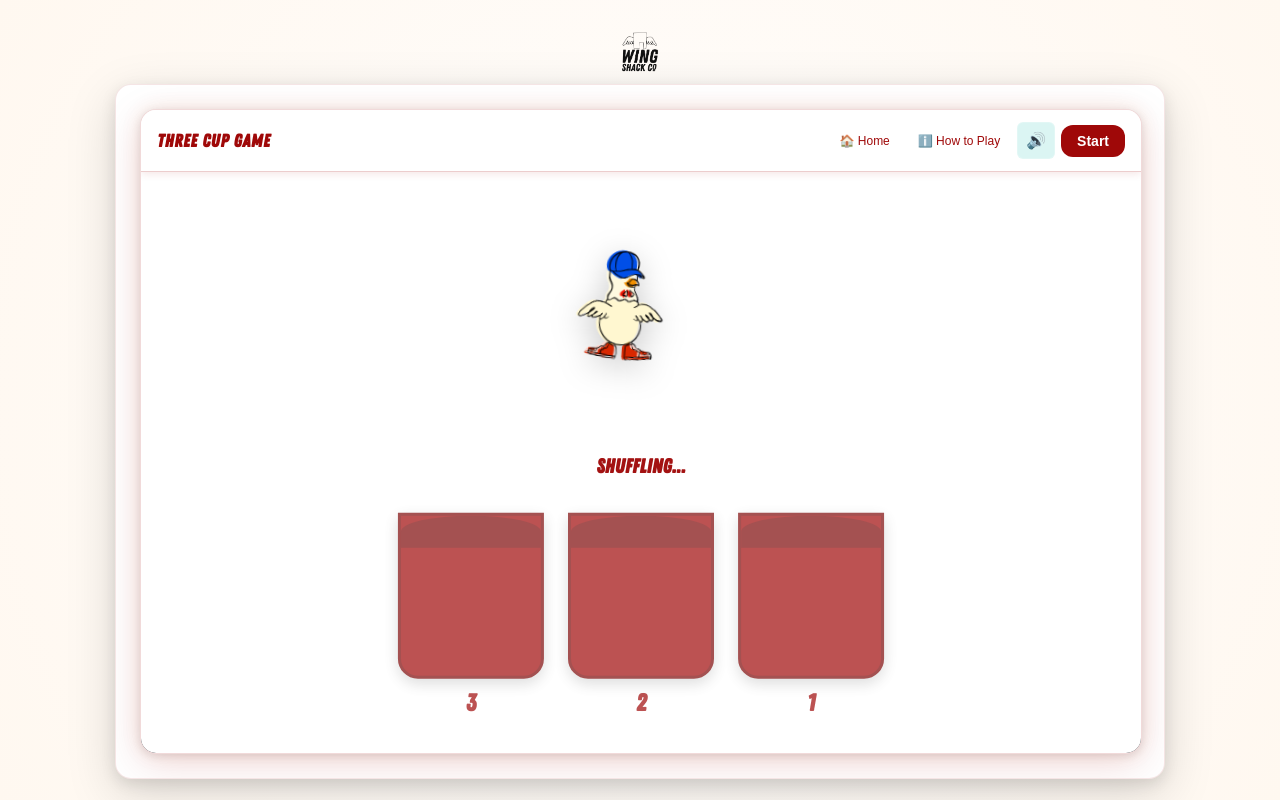
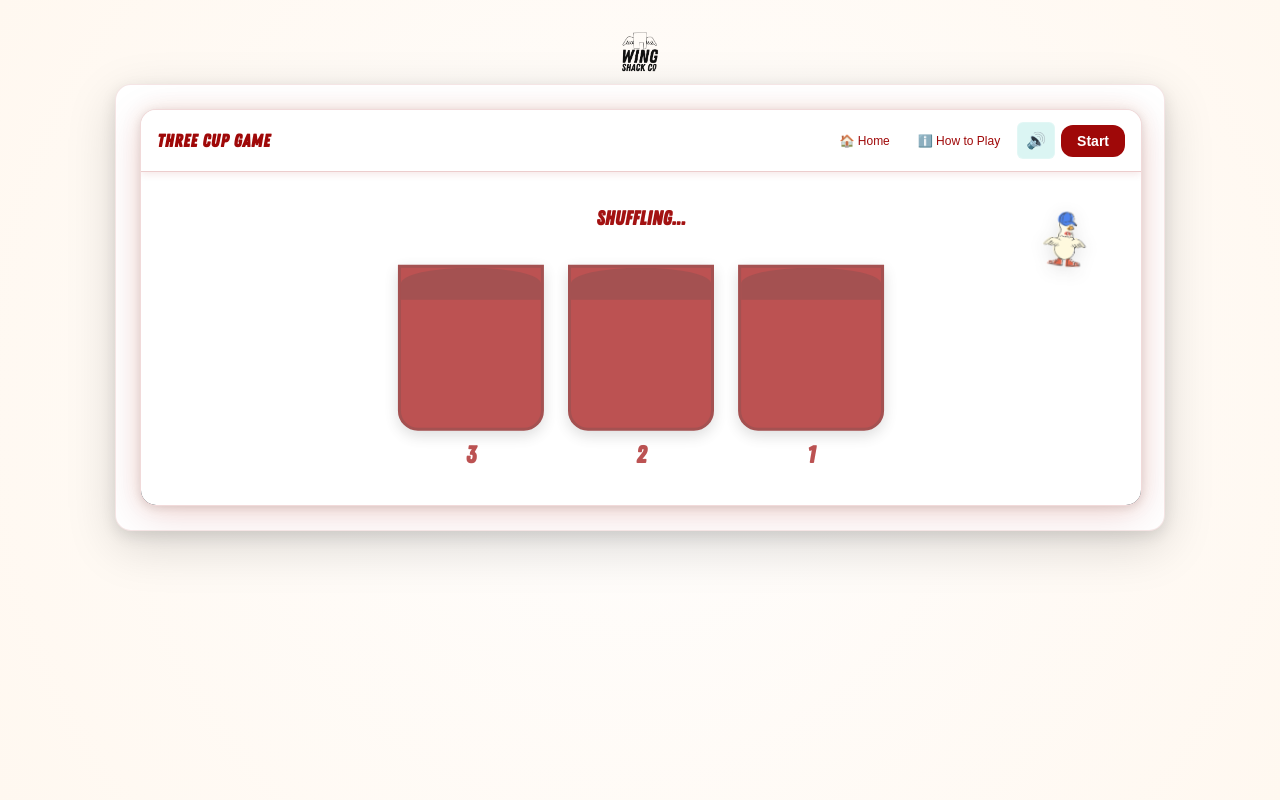
Before and after one commit to nigelbigappetite/wing-shack-arcade, a Next.js app: page /three-cup in a window 1280 px wide. Built offline with nearby package versions, Linux system fonts and the light colour scheme.

Commit message:
Move mascot to top-right corner to reduce distraction

```diff
--- a/components/games/ThreeCupGame.tsx
+++ b/components/games/ThreeCupGame.tsx
@@ -324,25 +324,27 @@ const ThreeCupGame: React.FC<ThreeCupGameProps> = ({ onWin }) => {
           backgroundColor: '#ffffff',
           minHeight: '100%',
           boxSizing: 'border-box',
+          position: 'relative',
         }}
       >
-        {/* Mascot - Centerpiece */}
+        {/* Mascot - Corner position, out of the way */}
         <motion.div
           initial={{ scale: 0.8, opacity: 0 }}
           animate={{
             scale: 1,
             opacity: 1,
-            y: isShuffling ? [0, -5, 0] : 0,
           }}
           transition={{
             duration: 0.5,
-            y: { duration: 0.5, repeat: isShuffling ? Infinity : 0 }
           }}
           style={{
-            position: 'relative',
-            width: 'clamp(120px, 20vw, 200px)',
-            height: 'clamp(120px, 20vw, 200px)',
-            marginBottom: 'clamp(8px, 2vw, 16px)',
+            position: 'absolute',
+            top: 'clamp(8px, 2vw, 16px)',
+            right: 'clamp(8px, 2vw, 16px)',
+            width: 'clamp(60px, 12vw, 100px)',
+            height: 'clamp(60px, 12vw, 100px)',
+            zIndex: 1,
+            pointerEvents: 'none',
           }}
         >
           <motion.img
@@ -358,10 +360,10 @@ const ThreeCupGame: React.FC<ThreeCupGameProps> = ({ onWin }) => {
               width: '100%',
               height: '100%',
               objectFit: 'contain',
-              filter: 'drop-shadow(0 8px 16px rgba(0, 0, 0, 0.2))',
+              filter: 'drop-shadow(0 4px 8px rgba(0, 0, 0, 0.15))',
+              opacity: 0.7,
             }}
           />
-
         </motion.div>
 
         {/* Instructions */}
@@ -436,7 +438,7 @@ const ThreeCupGame: React.FC<ThreeCupGameProps> = ({ onWin }) => {
               <motion.div
                 key="ball-placement"
                 initial={{
-                  y: -120, // Start near mascot position (above cups)
+                  y: -80, // Start from above cups
                   scale: 0.8,
                   opacity: 0,
                 }}
```
